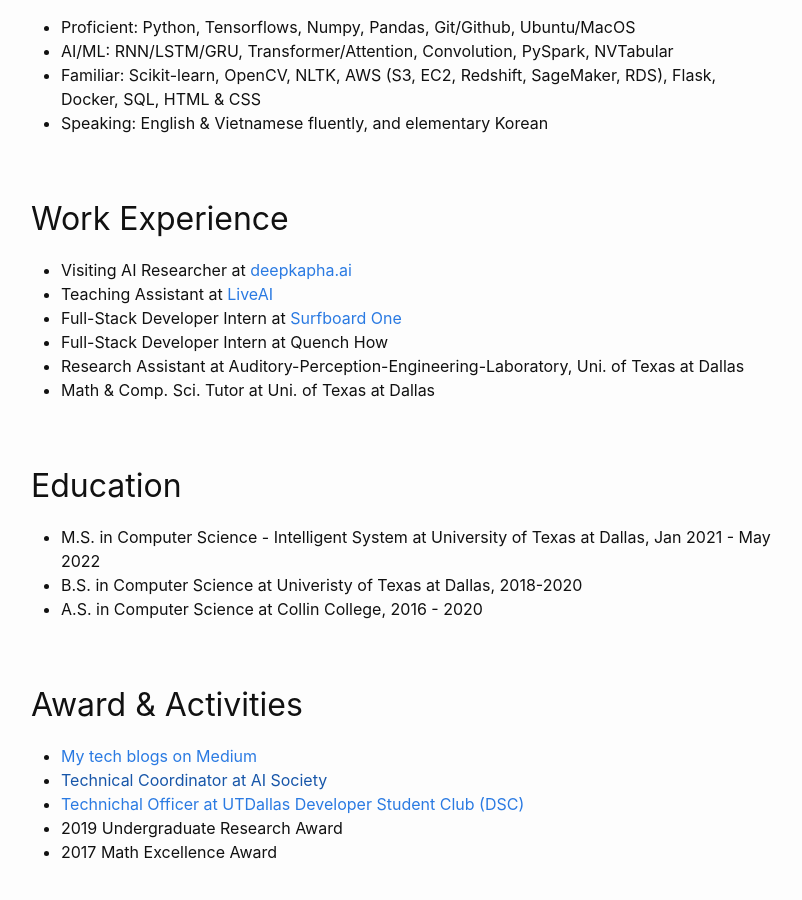
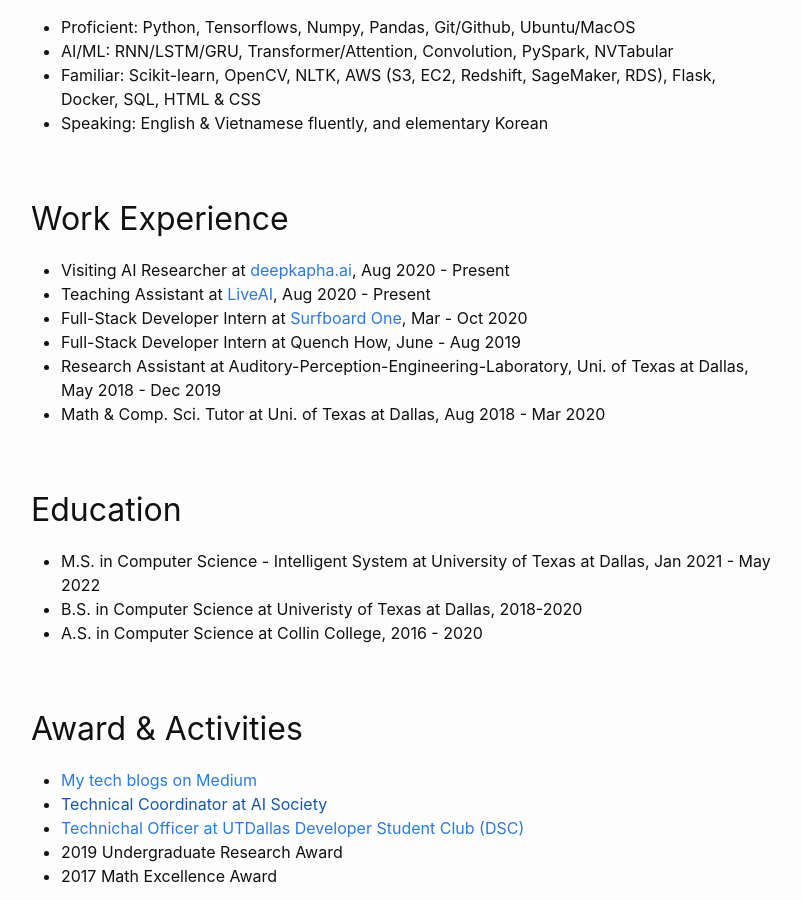
Before and after one commit to quocdat32461997/quocdat32461997.github.io, a Jekyll site: the page built from about.md, in a window 1280 px wide and 900 px high, scrolled down 419 px. Shown: the whole window, without its empty margins (239-1041 px from the left). Built offline with Jekyll 4.4.1, drawn with Linux system fonts in a browser that asks for light colours.

Commit message:
Update about.md

```diff
--- a/about.md
+++ b/about.md
@@ -15,12 +15,12 @@
 * Speaking: English & Vietnamese fluently, and elementary Korean
 
 ## Work Experience
-* Visiting AI Researcher at [deepkapha.ai](https://deepkapha.ai/)
-* Teaching Assistant at [LiveAI](https://liveai.eu/)
-* Full-Stack Developer Intern at [Surfboard One](https://www.linkedin.com/company/surfboardco/)
-* Full-Stack Developer Intern at Quench How
-* Research Assistant at Auditory-Perception-Engineering-Laboratory, Uni. of Texas at Dallas
-* Math & Comp. Sci. Tutor at Uni. of Texas at Dallas
+* Visiting AI Researcher at [deepkapha.ai](https://deepkapha.ai/), Aug 2020 - Present
+* Teaching Assistant at [LiveAI](https://liveai.eu/), Aug 2020 - Present
+* Full-Stack Developer Intern at [Surfboard One](https://www.linkedin.com/company/surfboardco/), Mar - Oct 2020
+* Full-Stack Developer Intern at Quench How, June - Aug 2019
+* Research Assistant at Auditory-Perception-Engineering-Laboratory, Uni. of Texas at Dallas, May 2018 - Dec 2019
+* Math & Comp. Sci. Tutor at Uni. of Texas at Dallas, Aug 2018 - Mar 2020
 
 ## Education
 * M.S. in Computer Science - Intelligent System at University of Texas at Dallas, Jan 2021 - May 2022
```
